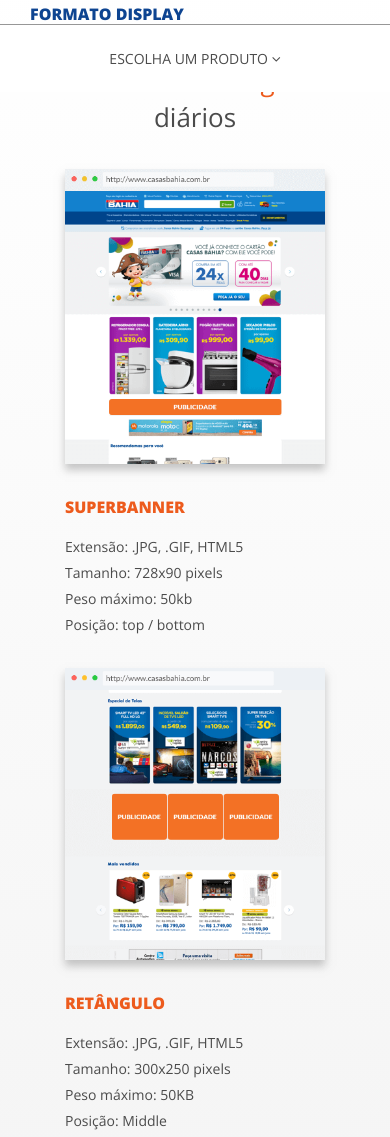
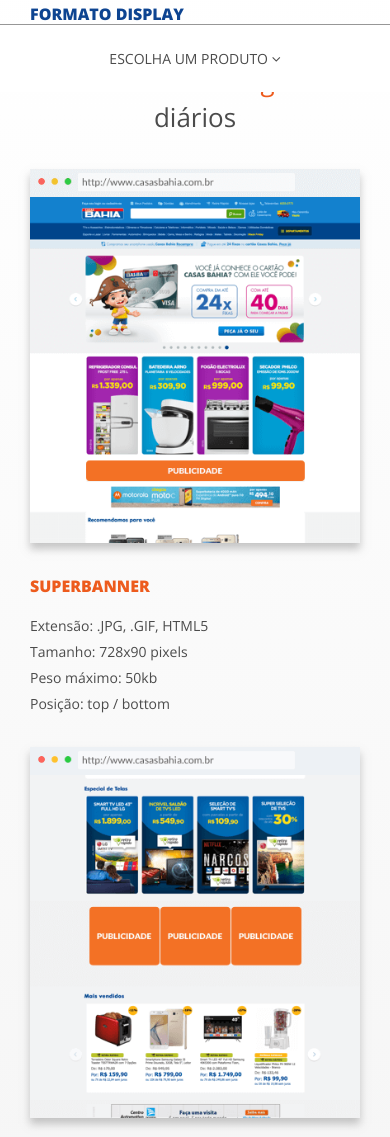
Before and after one commit to emendes28/devcastrojunin.github.io, a website: page index.html in a window 390 px wide. Shown: the part 823-1960 px from the top of the page. Drawn offline with nearby package versions, Linux system fonts and the light colour scheme.

Commit message:
Compilando arquivos

```diff
--- a/sass/style.scss
+++ b/sass/style.scss
@@ -843,6 +843,9 @@
 	}
 }
 @media (max-width: 768px){
+	#wrap{
+		overflow: hidden;
+	}
 	#selectedItemList{
 		width: 100%;
 		box-sizing: border-box;
@@ -898,8 +901,7 @@
 
 				div.item{
 					padding: 0 15px;
-					max-width: 300px;
-					margin: 0 35px;
+					max-width: 100%;
 
 					img{
 						width: 100%;
@@ -925,11 +927,6 @@
 			h4{
 				font-size: 36px;
 				line-height: 46px;
-			}
-			div.item{
-				max-width: 100%;
-				margin-left: 0;
-				margin-right: 0;
 			}
 		}
 		section#busca{
@@ -1022,9 +1019,6 @@
 }
 
 @media (max-width: 767px){
-	#wrap{
-		overflow: hidden;
-	}
 	.img-responsive{
 		width: 100%;
 		max-width: 100%;
```
Also changed, not shown: dist/css/style.css.
